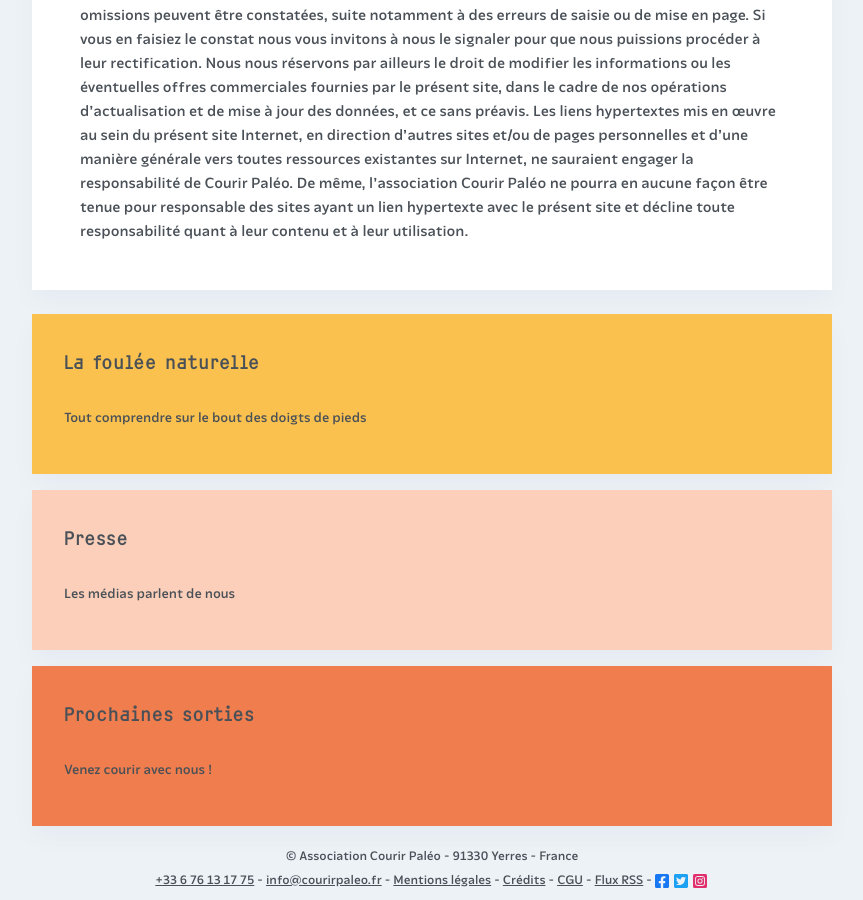
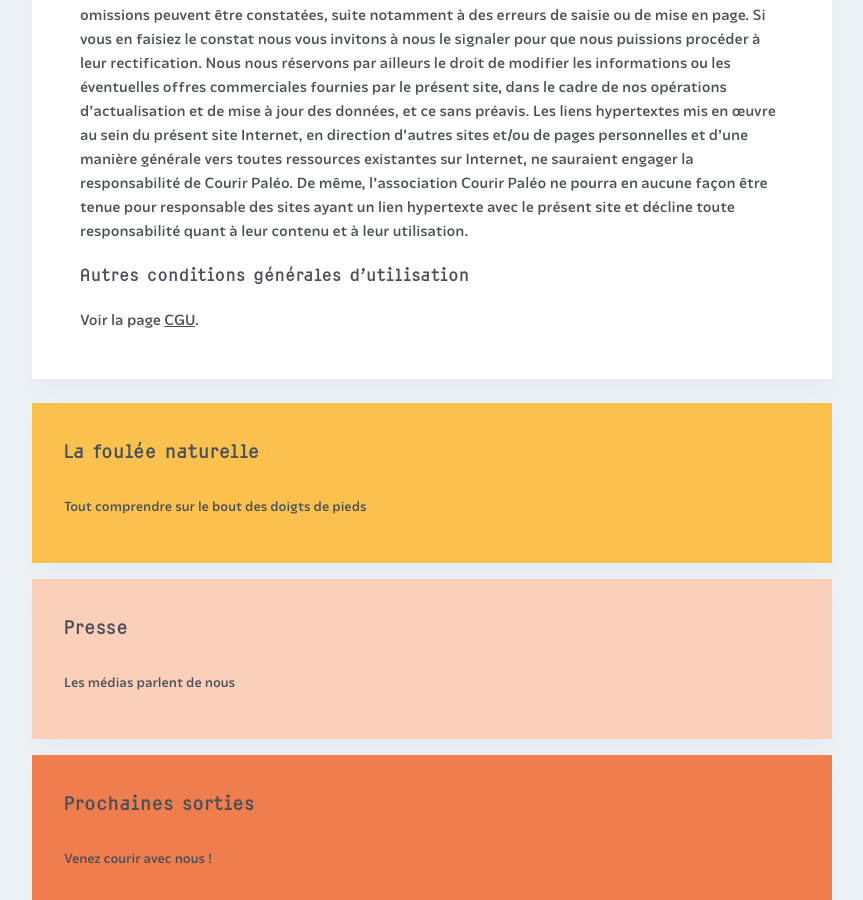
Before and after one commit to courirpaleo/courirpaleo.github.io, a Jekyll site: the page built from _pages/mentions.md, in a window 1280 px wide and 900 px high, scrolled down 1279 px. Shown: the whole window, without its empty margins (208-1071 px from the left). Built offline with Jekyll 4.4.1, drawn with Linux system fonts in a browser that asks for light colours; some web fonts are replaced.

Commit message:
Update mentions.md

```diff
--- a/_pages/mentions.md
+++ b/_pages/mentions.md
@@ -28,3 +28,6 @@
 Nous nous réservons par ailleurs le droit de modifier les informations ou les éventuelles offres commerciales fournies par le présent site, dans le cadre de nos opérations d'actualisation et de mise à jour des données, et ce sans préavis.
 Les liens hypertextes mis en œuvre au sein du présent site Internet, en direction d'autres sites et/ou de pages personnelles et d'une manière générale vers toutes ressources existantes sur Internet, ne sauraient engager la responsabilité de Courir Paléo.
 De même, l’association Courir Paléo ne pourra en aucune façon être tenue pour responsable des sites ayant un lien hypertexte avec le présent site et décline toute responsabilité quant à leur contenu et à leur utilisation.
+
+### Autres conditions générales d'utilisation
+Voir la page <a href="/cgu">CGU</a>.
```
